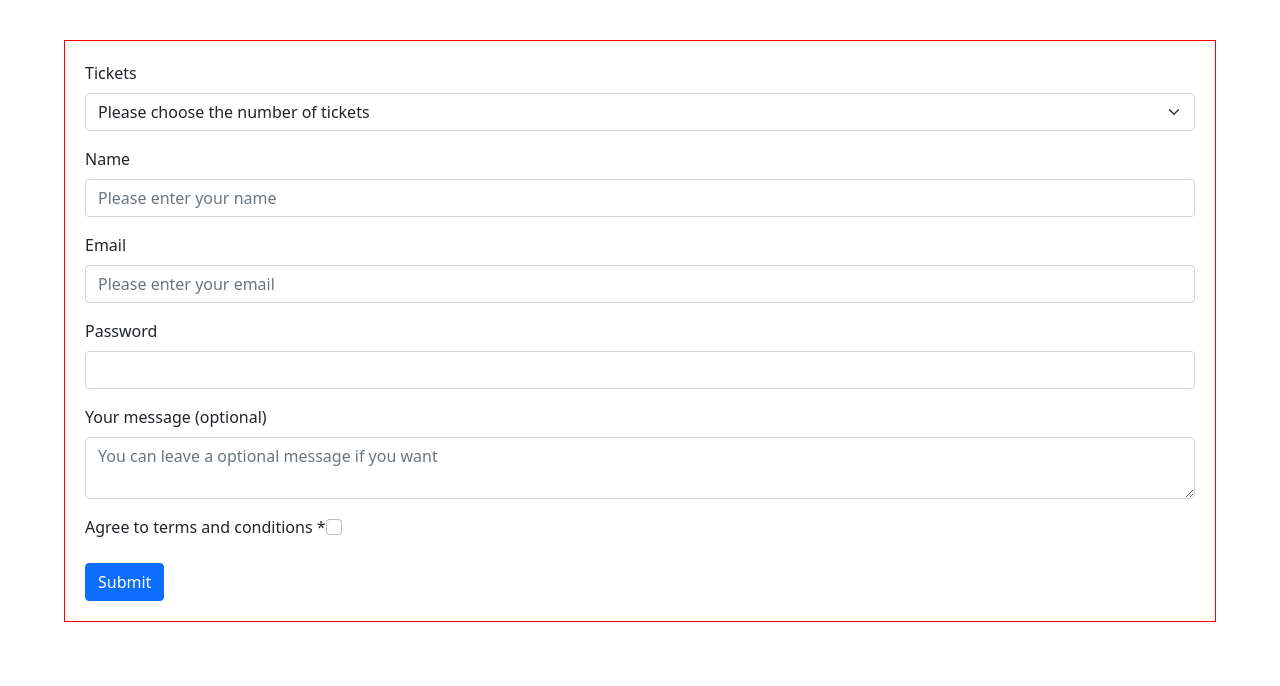
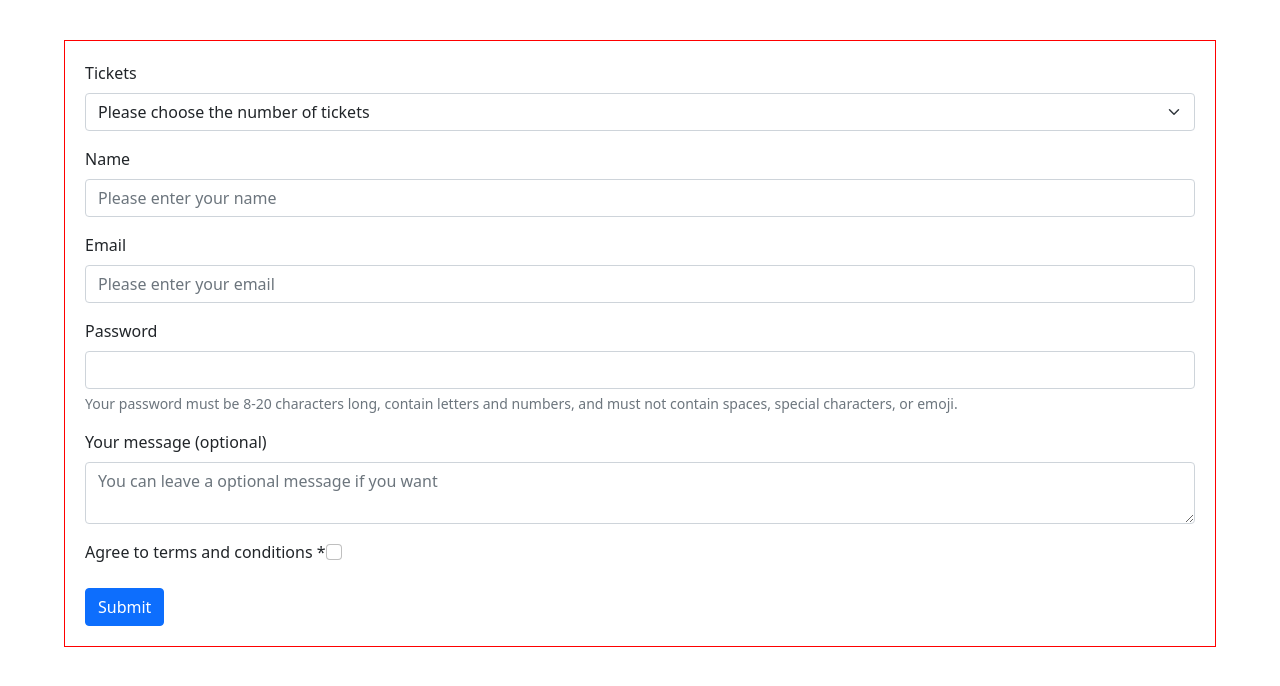
Before and after one commit to MarkusHeinisch/form-validation-with-hook-form, a React app: page / in a window 1280 px wide. Shown: the top 686 px of the page. Built offline with nearby package versions, Linux system fonts and the light colour scheme.

Commit message:
added additional field to components

```diff
--- a/src/Components/Input.jsx
+++ b/src/Components/Input.jsx
@@ -1,6 +1,6 @@
 import React from "react";
 
-export default function Input({ register, name, label, error, ...rest }) {
+export default function Input({ register, name, label, error, additional, ...rest }) {
 	const className = rest.type == "checkbox"
 		? "form-check-input"
 		: "form-control"
@@ -9,6 +9,7 @@ export default function Input({ register, name, label, error, ...rest }) {
 			<label className="form-label" htmlFor={name}>{label}</label>
 			<input id={name} name={name} ref={register} className={className} {...rest} />
 			{error && <div>{error.message}</div>}
+			{additional && <>{additional}</>}
 		</div>
 	);
 }
--- a/src/Components/Select.jsx
+++ b/src/Components/Select.jsx
@@ -1,6 +1,6 @@
 import React from "react";
 
-export default function Select({ register, name, options, label, error, ...rest }) {
+export default function Select({ register, name, options, label, error, additional, ...rest }) {
 	return(
 		<div className="mb-3">
 			<label className="form-label" htmlFor={name}>{label}</label>
@@ -10,6 +10,7 @@ export default function Select({ register, name, options, label, error, ...rest
 				)}
 			</select>
 			{error && <div>{error.message}</div>}
+			{additional && <>{additional}</>}
 		</div>
 	);
 }
--- a/src/Components/Text.jsx
+++ b/src/Components/Text.jsx
@@ -1,11 +1,12 @@
 import React from "react";
 
-export default function Text({ register, name, label, error, ...rest }) {
+export default function Text({ register, name, label, error, additional, ...rest }) {
 	return(
 		<div className="mb-3">
 			<label className="form-label" htmlFor={name}>{label}</label>
 			<textarea id={name} name={name} ref={register} {...rest}></textarea>
 			{error && <p>{error.message}</p>}
+			{additional && <>{additional}</>}
 		</div>
 	);
 }
--- a/src/Form.jsx
+++ b/src/Form.jsx
@@ -137,6 +137,11 @@ export default function Form({ setCompleted }) {
 						);
 					}
 				})}
+				additional={
+					<div id="passwordHelpBlock" className="form-text">
+						Your password must be 8-20 characters long, contain letters and numbers, and must not contain spaces, special characters, or emoji.
+					</div>
+				}
 			/>
 			<Text
 				id="message"
```
